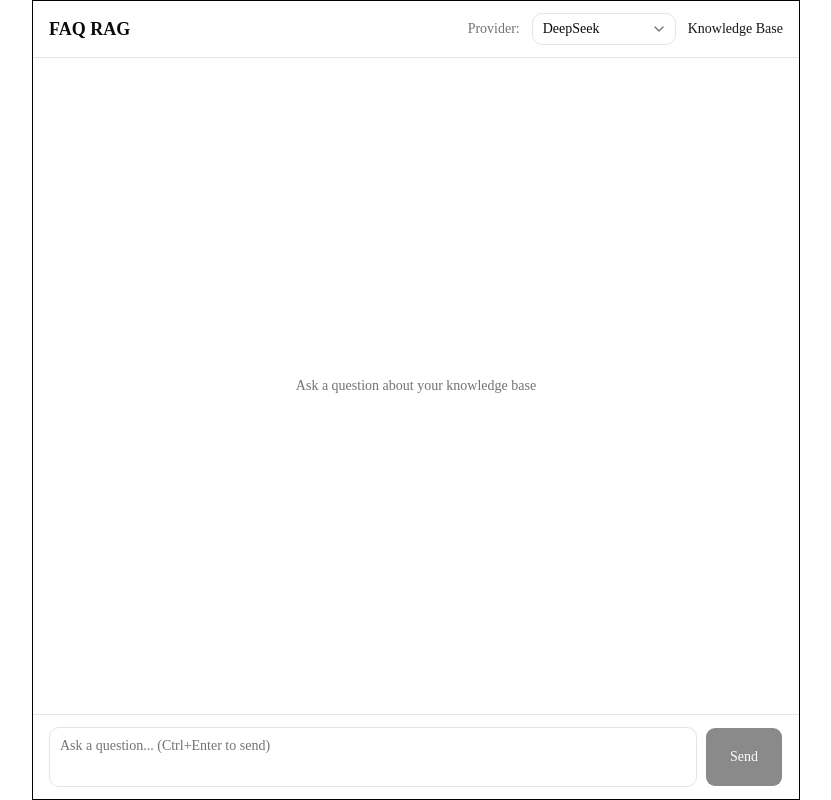
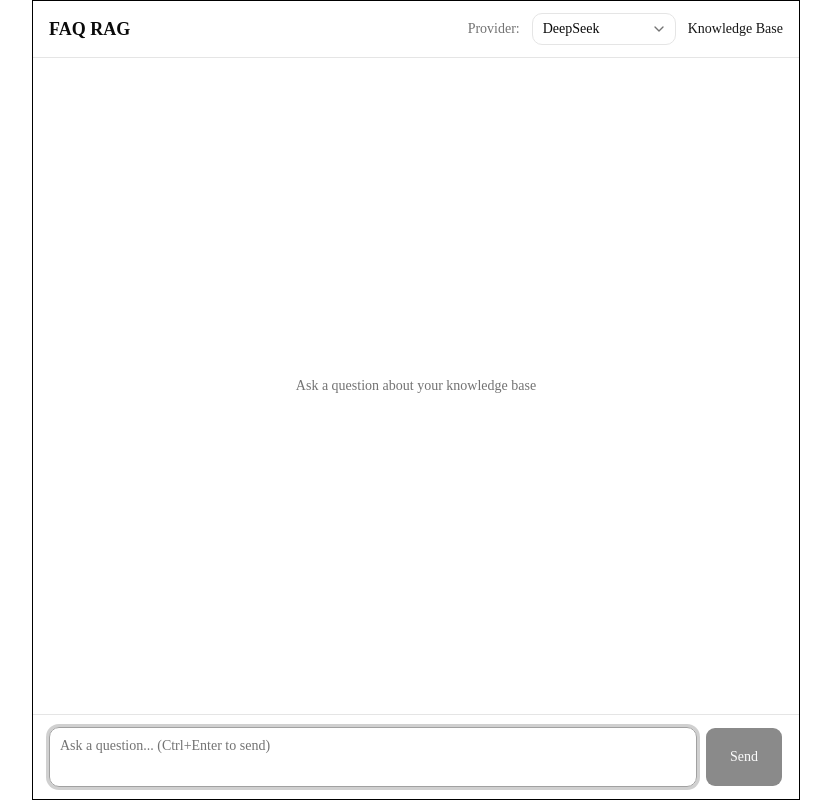
Before and after one commit to tigerbook73/faq-rag, a Next.js app: page / in a window 1280 px wide. Shown: the whole page, without its empty margins (224-1055 px from the left). Built offline with nearby package versions, Linux system fonts and the light colour scheme.

Commit message:
Add textareaRef to focus on input when loading is complete in ChatWindow

```diff
--- a/src/components/chat/ChatWindow.tsx
+++ b/src/components/chat/ChatWindow.tsx
@@ -24,10 +24,15 @@ export function ChatWindow() {
   const [selectedCitation, setSelectedCitation] = useState<Citation | null>(null);
   const [drawerOpen, setDrawerOpen] = useState(false);
   const bottomRef = useRef<HTMLDivElement>(null);
+  const textareaRef = useRef<HTMLTextAreaElement>(null);
 
   useEffect(() => {
     bottomRef.current?.scrollIntoView({ behavior: "smooth" });
   }, [messages]);
+
+  useEffect(() => {
+    if (!loading) textareaRef.current?.focus();
+  }, [loading]);
 
   const handleCitationClick = useCallback((c: Citation) => {
     setSelectedCitation(c);
@@ -157,6 +162,7 @@ export function ChatWindow() {
 
         <div className="px-4 py-3 border-t flex gap-2 items-end">
           <Textarea
+            ref={textareaRef}
             value={input}
             onChange={(e) => setInput(e.target.value)}
             onKeyDown={handleKeyDown}
```
